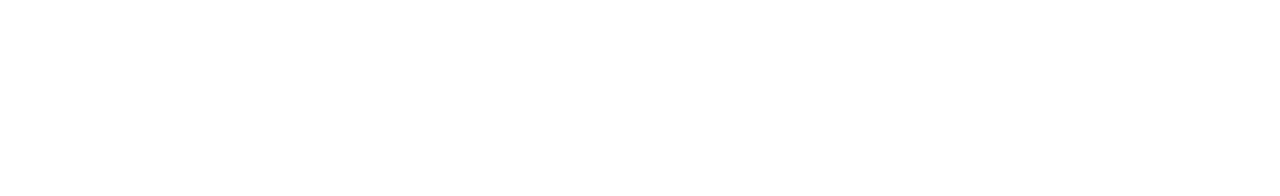
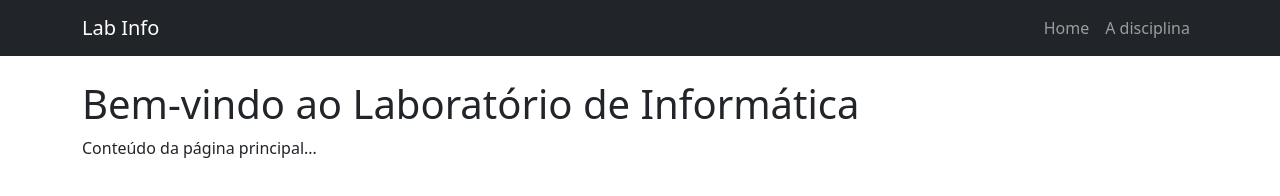
Before and after one commit to darealrb/LI2025-Teste03, a plain HTML site: page index.html in a window 1280 px wide. Drawn offline with nearby package versions, Linux system fonts and the light colour scheme.

Commit message:
4ª tarefa

```diff
--- a/index.html
+++ b/index.html
@@ -4,13 +4,24 @@
     <meta charset="UTF-8">
     <meta name="viewport" content="width=device-width, initial-scale=1.0">
     <title>LI2025 Teste</title>
-    <!-- Bootstrap CSS -->
     <link href="https://cdn.jsdelivr.net/npm/bootstrap@5.3.0/dist/css/bootstrap.min.css" rel="stylesheet">
 </head>
 <body>
-    <!-- Conteúdo será adicionado nas próximas tarefas -->
+    <nav class="navbar navbar-expand-lg navbar-dark bg-dark">
+        <div class="container">
+            <a class="navbar-brand" href="index.html">Lab Info</a>
+            <div class="navbar-nav">
+                <a class="nav-link" href="index.html">Home</a>
+                <a class="nav-link" href="disciplina.html">A disciplina</a>
+            </div>
+        </div>
+    </nav>
 
-    <!-- Bootstrap JavaScript -->
+    <div class="container mt-4">
+        <h1>Bem-vindo ao Laboratório de Informática</h1>
+        <p>Conteúdo da página principal...</p>
+    </div>
+
     <script src="https://cdn.jsdelivr.net/npm/bootstrap@5.3.0/dist/js/bootstrap.bundle.min.js"></script>
 </body>
 </html>
```
